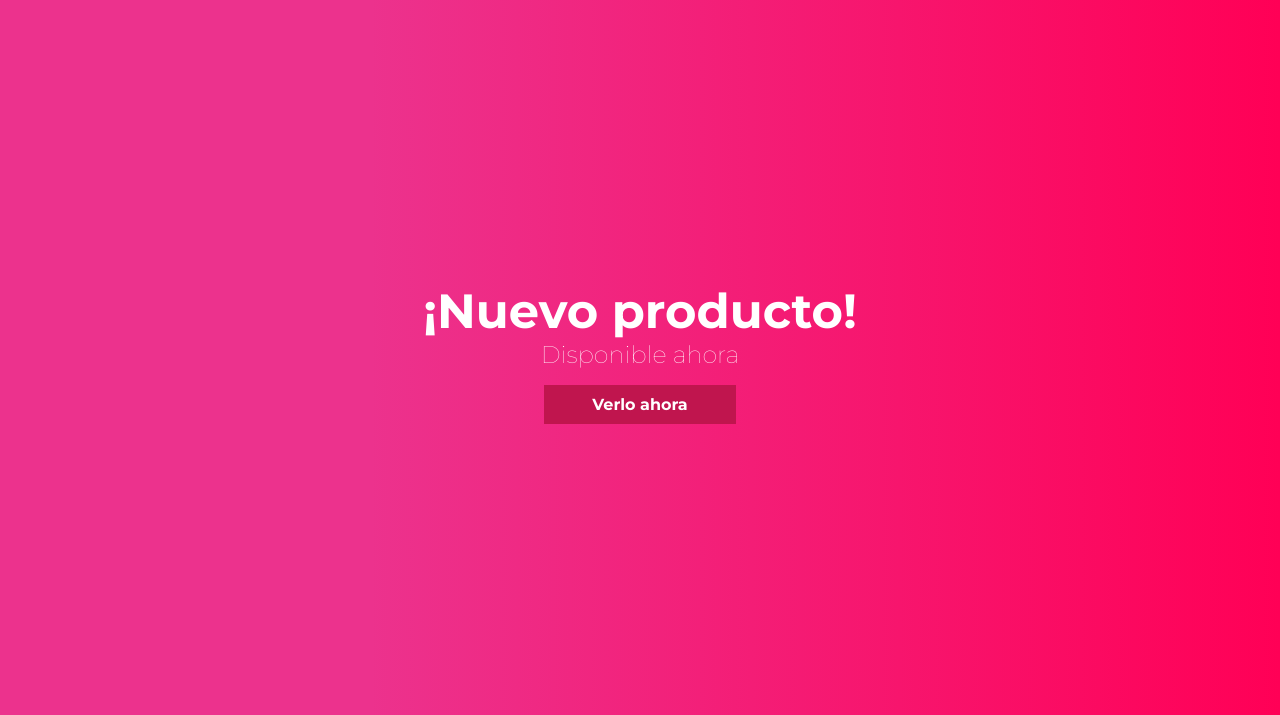
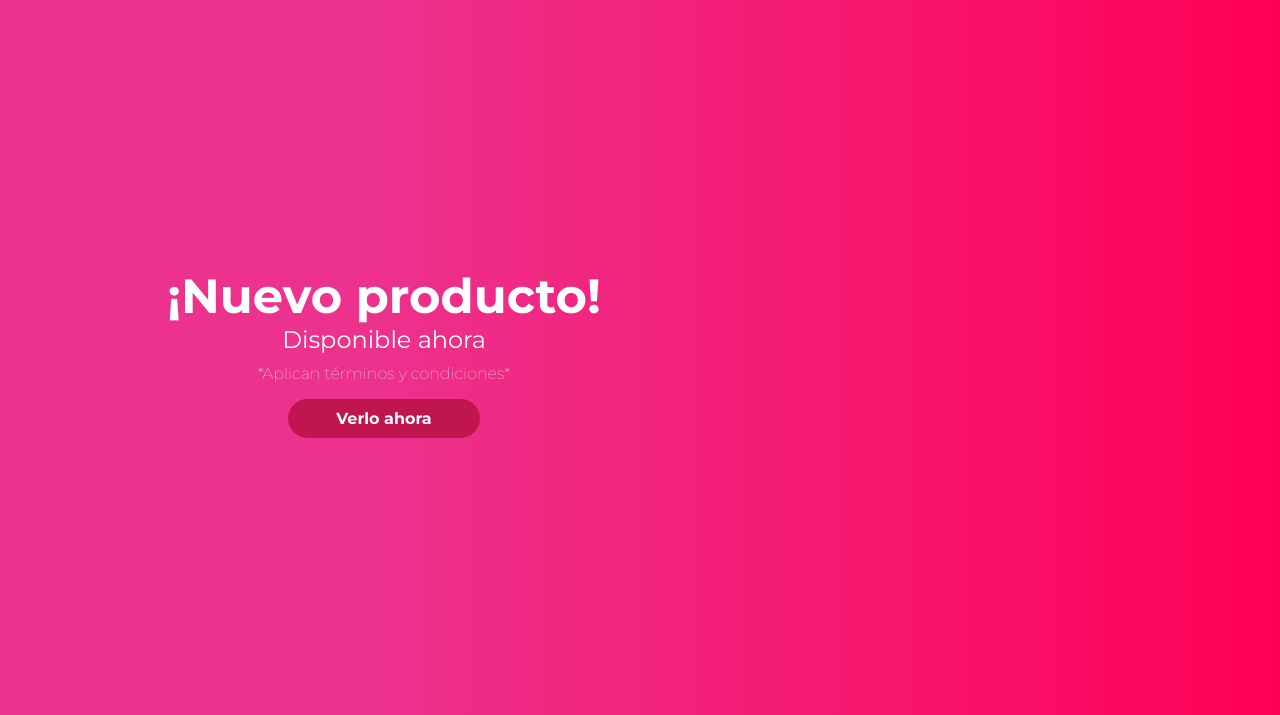
Before and after one commit to Majorosas16/Lab5, a plain HTML site: page index.html in a window 1280 px wide. Shown: the part 110-825 px from the top of the page. Drawn offline with Linux system fonts and the light colour scheme.

Commit message:
Add files via upload

```diff
--- a/index.html
+++ b/index.html
@@ -28,6 +28,7 @@
                 <div class="banner_text">
                     <h2 class="banner_T1">¡Nuevo producto!</h2>
                     <h2 class="banner_T2">Disponible ahora</h2>
+                    <p class="banner_P">*Aplican términos y condiciones*</p>
                     <a href="" class="banner_btn">Verlo ahora</a>
                 </div>
             </div>
--- a/style.css
+++ b/style.css
@@ -60,7 +60,6 @@ width: 100%; /*Que abarque toda la pagina*/
 height: calc(100vh - 75px);
 display: flex;
 align-items: center;
-justify-content: center;
 }
 
 .banner_text{
@@ -74,11 +73,18 @@ align-items: center;
 .banner_T1{
  font-size: 3rem;
  color: white;
+
 }
 
 .banner_T2{
  color: white;
- font-weight: lighter;
+ font-weight: normal;
+}
+
+.banner_P{
+    color: white;
+    font-weight: lighter;
+margin-top: 10px;
 }
 
 .banner_btn{
@@ -93,7 +99,10 @@ align-items: center;
     color: white;
     font-weight: bold;
 padding: 10px;
+border-radius: 50px;
 }
+
+
 
 .banner_btn:hover{
     color: rgb(228, 56, 93);
```
